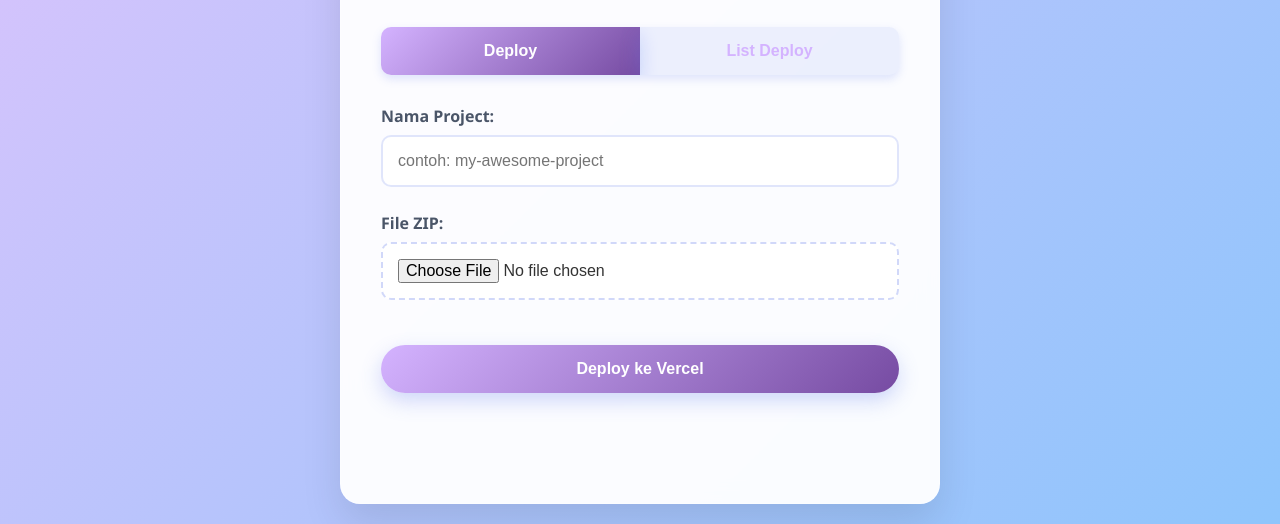
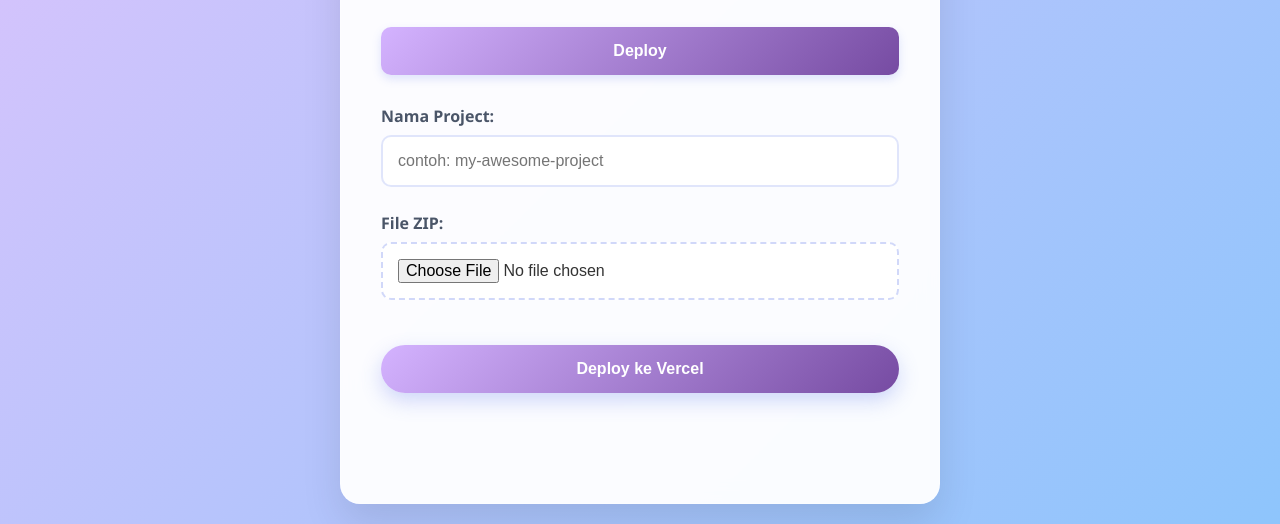
Before and after one commit to khafa199/deployfree, a website: page public/index.html in a window 1280 px wide. Shown: the part 355-879 px from the top of the page. Drawn offline with Linux system fonts and the light colour scheme.

Commit message:
Update index.html

```diff
--- a/public/index.html
+++ b/public/index.html
@@ -20,7 +20,6 @@
     <!-- Tab Navigation -->
     <div class="tab-nav">
       <button class="tab-btn active" onclick="showTab('deploy')">Deploy</button>
-      <button class="tab-btn" onclick="showTab('list')">List Deploy</button>
     </div>
 
     <!-- Deploy Tab -->
```
